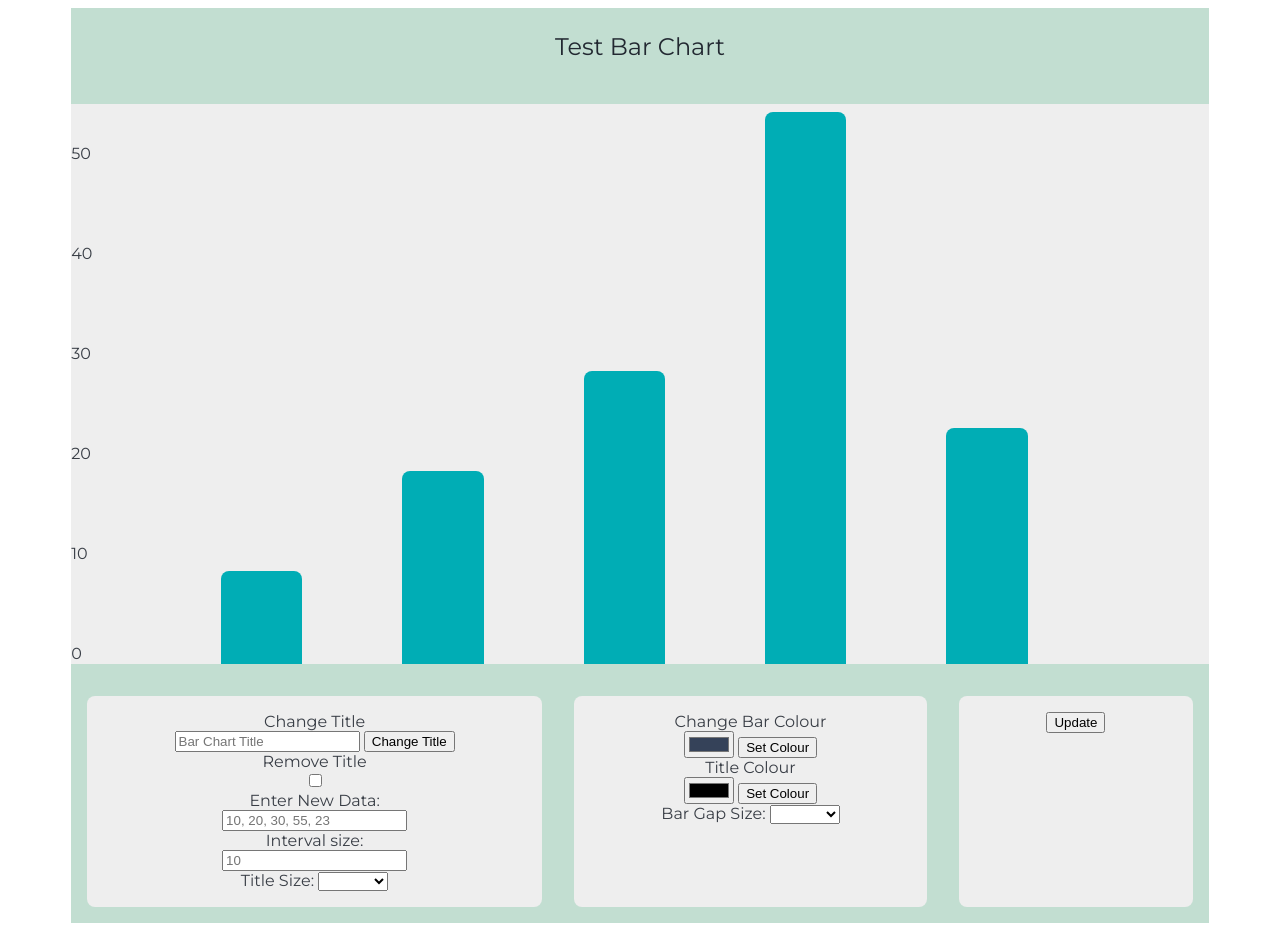
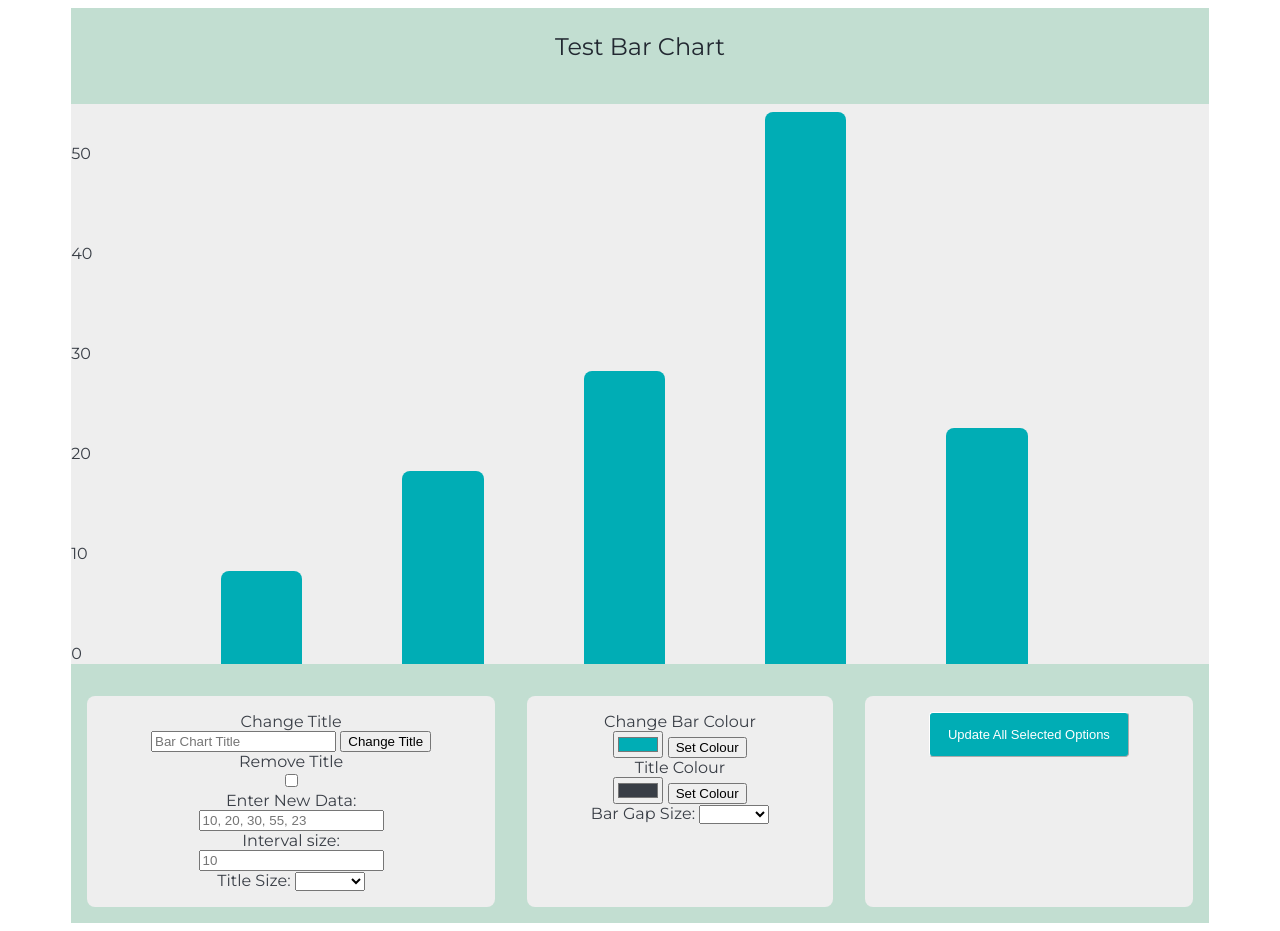
Before and after one commit to Cwarcup/stretch-project-1, a website: page index.html in a window 1280 px wide. Drawn offline with nearby package versions, Linux system fonts and the light colour scheme.

Commit message:
CSS added

```diff
--- a/index.css
+++ b/index.css
@@ -47,3 +47,19 @@ body {
   margin: 1em;
   text-align: center;
 }
+
+.update-graph {
+  font-size: 13px;
+  font-family: Arial;
+  width: 200px;
+  height: 45px;
+  border-width: 1px;
+  color: #fff;
+  border-color: #ffffff;
+  border-top-left-radius: 4px;
+  border-top-right-radius: 4px;
+  border-bottom-left-radius: 4px;
+  border-bottom-right-radius: 4px;
+  text-shadow: inset 0px 1px 0px #b23e35;
+  background: #00adb5;
+}
--- a/index.html
+++ b/index.html
@@ -61,13 +61,13 @@
       <div class="options middle">
         <div class="single-option">
           <div>Change Bar Colour</div>
-          <input type="color" value="#354259" id="colorPicker" />
+          <input type="color" value="#00adb5" id="colorPicker" />
           <button class="setBarColor">Set Colour</button>
         </div>
 
         <div class="single-option">
           <div>Title Colour</div>
-          <input type="color" value="#000000" id="titleColor" />
+          <input type="color" value="#393e46" id="titleColor" />
           <button class="setTitleColor">Set Colour</button>
         </div>
 
@@ -84,7 +84,7 @@
       </div>
       <div class="options right">
         <div class="single-option">
-          <button class="update-graph">Update</button>
+          <button class="update-graph">Update All Selected Options</button>
         </div>
       </div>
     </div>
```
